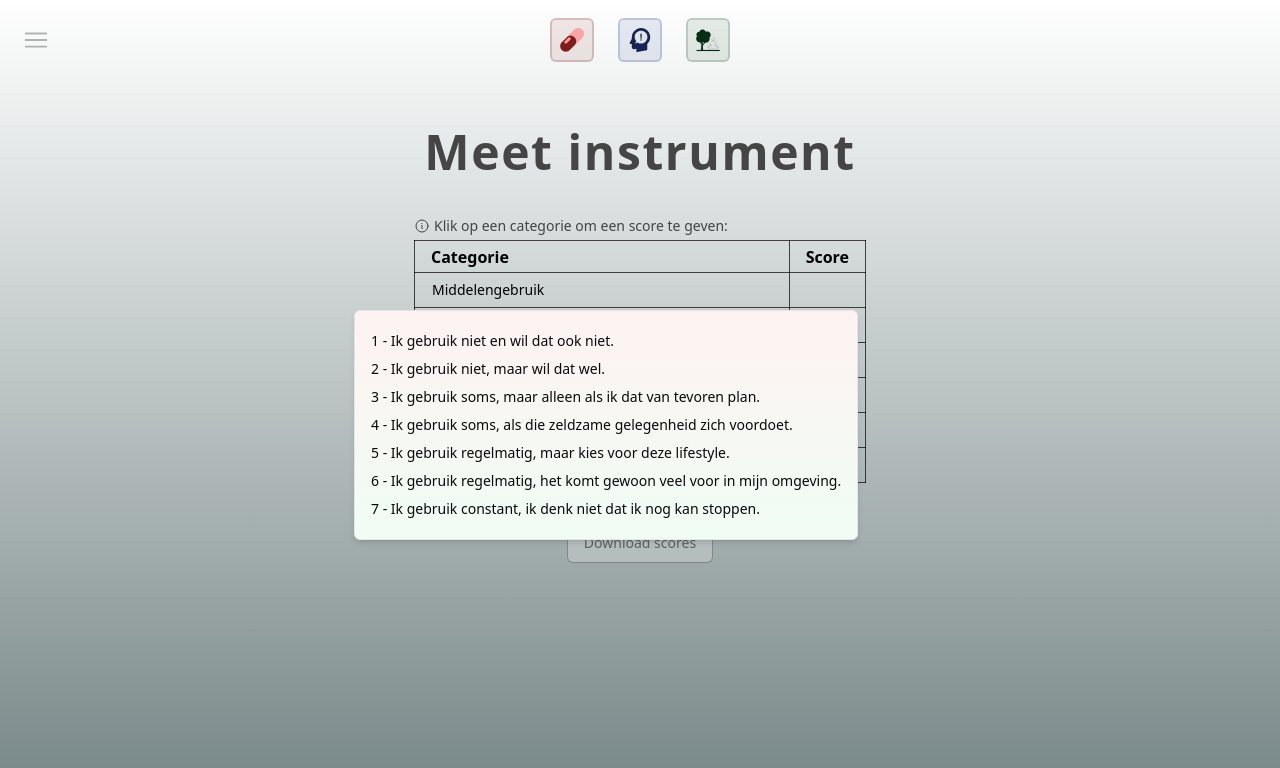
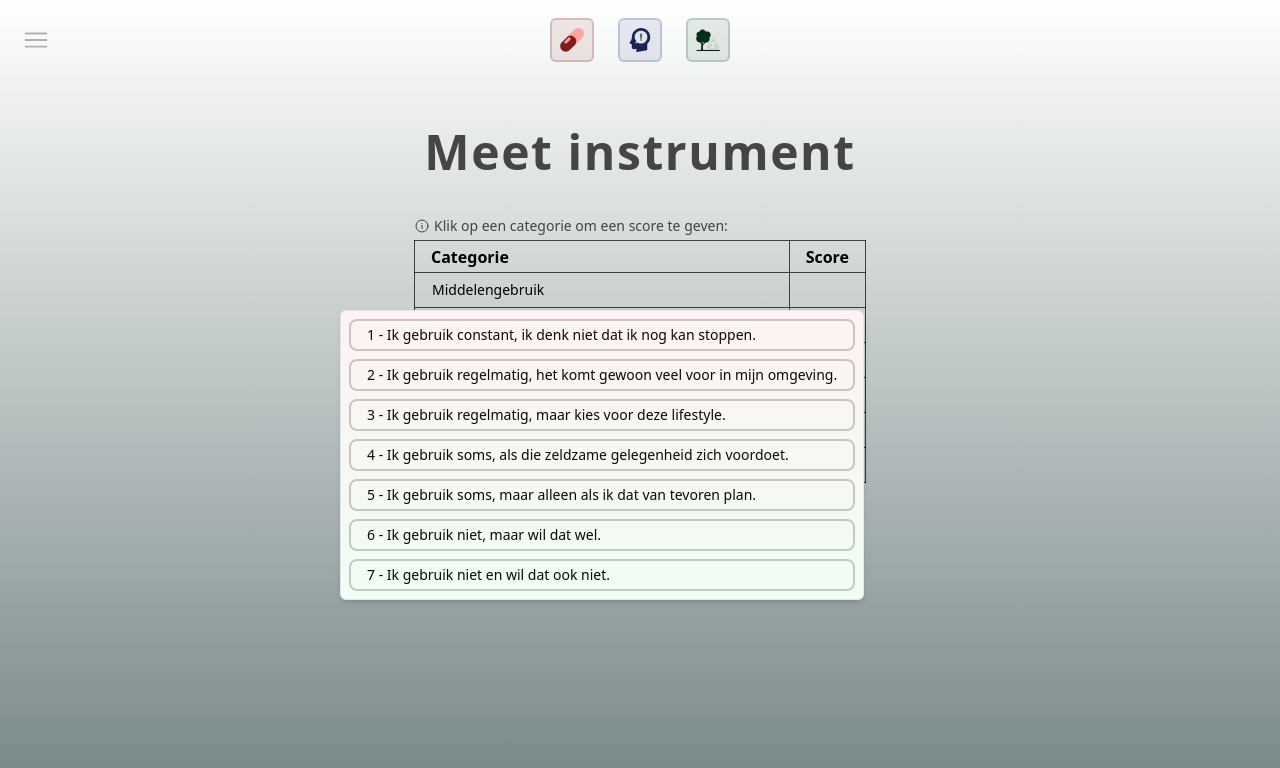
Before and after one commit to Rami-Wohl/drieluik, a Next.js app: page /meet-instrument in a window 1280 px wide. Both pictures are taken after a click on the button "Middelengebruik". Shown: the top 768 px of the page. Built offline with nearby package versions, Linux system fonts and the light colour scheme.

Commit message:
styling/copy updates

```diff
--- a/src/app/meet-instrument/data.ts
+++ b/src/app/meet-instrument/data.ts
@@ -1,11 +1,11 @@
 export const substancesScoreLabels = [
-  "1 - Ik gebruik niet en wil dat ook niet.",
-  "2 - Ik gebruik niet, maar wil dat wel.",
-  "3 - Ik gebruik soms, maar alleen als ik dat van tevoren plan.",
+  "1 - Ik gebruik constant, ik denk niet dat ik nog kan stoppen.",
+  "2 - Ik gebruik regelmatig, het komt gewoon veel voor in mijn omgeving.",
+  "3 - Ik gebruik regelmatig, maar kies voor deze lifestyle.",
   "4 - Ik gebruik soms, als die zeldzame gelegenheid zich voordoet.",
-  "5 - Ik gebruik regelmatig, maar kies voor deze lifestyle.",
-  "6 - Ik gebruik regelmatig, het komt gewoon veel voor in mijn omgeving.",
-  "7 - Ik gebruik constant, ik denk niet dat ik nog kan stoppen.",
+  "5 - Ik gebruik soms, maar alleen als ik dat van tevoren plan.",
+  "6 - Ik gebruik niet, maar wil dat wel.",
+  "7 - Ik gebruik niet en wil dat ook niet.",
 ];
 
 export const financesScoreLabels = [
--- a/src/app/meet-instrument/page.tsx
+++ b/src/app/meet-instrument/page.tsx
@@ -204,17 +204,21 @@ function ScoreSelectMenu({
       </DropdownMenuTrigger>
       <DropdownMenuContent
         side="bottom"
-        className="ml-2 bg-gradient-to-b from-red-50 to-green-50 px-0 py-4"
+        className="flex flex-col gap-2 bg-gradient-to-b from-red-50 to-green-50 px-2 py-2"
       >
         {Array.from({ length: 7 }, (_, i) => i + 1).map((n) => {
           return (
-            <DropdownMenuItem
+            <div
               key={`${label}-button-${n}`}
-              className={`max-w-[calc(100vw-24px)] cursor-pointer px-4 py-1`}
-              onClick={() => setValue(String(n))}
+              className="z-10 cursor-pointer rounded-lg border-2 border-black border-opacity-20 hover:border-opacity-70"
             >
-              {options[n - 1]}
-            </DropdownMenuItem>
+              <DropdownMenuItem
+                className={`max-w-[calc(100vw-24px)] cursor-pointer px-4 py-1`}
+                onClick={() => setValue(String(n))}
+              >
+                {options[n - 1]}
+              </DropdownMenuItem>
+            </div>
           );
         })}
       </DropdownMenuContent>
```
